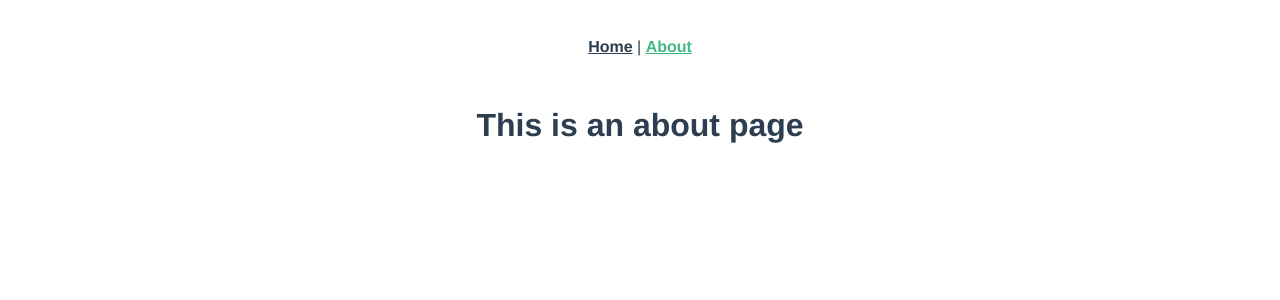
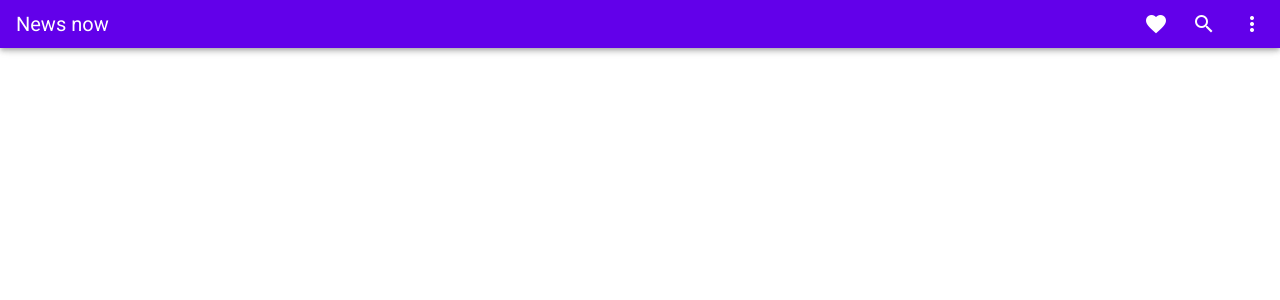
Before and after one commit to belueg/news, a Vue app: page /about in a window 1280 px wide. Shown: the top 300 px of the page. Built offline with nearby package versions, Linux system fonts and the light colour scheme.

Commit message:
development environment ready

```diff
--- a/package.json
+++ b/package.json
@@ -11,6 +11,7 @@
     "core-js": "^3.6.5",
     "vue": "^2.6.11",
     "vue-router": "^3.2.0",
+    "vuetify": "^2.2.11",
     "vuex": "^3.4.0"
   },
   "devDependencies": {
@@ -26,8 +27,11 @@
     "eslint-plugin-vue": "^6.2.2",
     "node-sass": "^4.12.0",
     "prettier": "^1.19.1",
+    "sass": "^1.19.0",
     "sass-loader": "^8.0.2",
-    "vue-template-compiler": "^2.6.11"
+    "vue-cli-plugin-vuetify": "~2.0.7",
+    "vue-template-compiler": "^2.6.11",
+    "vuetify-loader": "^1.3.0"
   },
   "eslintConfig": {
     "root": true,
--- a/public/index.html
+++ b/public/index.html
@@ -6,6 +6,8 @@
     <meta name="viewport" content="width=device-width,initial-scale=1.0">
     <link rel="icon" href="<%= BASE_URL %>favicon.ico">
     <title><%= htmlWebpackPlugin.options.title %></title>
+    <link rel="stylesheet" href="https://fonts.googleapis.com/css?family=Roboto:100,300,400,500,700,900">
+    <link rel="stylesheet" href="https://cdn.jsdelivr.net/npm/@mdi/font@latest/css/materialdesignicons.min.css">
   </head>
   <body>
     <noscript>
--- a/src/App.vue
+++ b/src/App.vue
@@ -1,32 +1,24 @@
 <template>
-  <div id="app">
-    <div id="nav">
-      <router-link to="/">Home</router-link> |
-      <router-link to="/about">About</router-link>
-    </div>
-    <router-view />
-  </div>
+  <v-app>
+    <Navbar />
+    <v-main>
+      <router-view />
+    </v-main>
+  </v-app>
 </template>
 
-<style lang="scss">
-#app {
-  font-family: Avenir, Helvetica, Arial, sans-serif;
-  -webkit-font-smoothing: antialiased;
-  -moz-osx-font-smoothing: grayscale;
-  text-align: center;
-  color: #2c3e50;
+<script>
+import Navbar from './components/Navbar'
+
+export default {
+  name: 'App',
+
+  components: {
+    Navbar
+  },
+
+  data: () => ({
+    //
+  })
 }
-
-#nav {
-  padding: 30px;
-
-  a {
-    font-weight: bold;
-    color: #2c3e50;
-
-    &.router-link-exact-active {
-      color: #42b983;
-    }
-  }
-}
-</style>
+</script>
--- a/src/components/HelloWorld.vue
+++ b/src/components/HelloWorld.vue
@@ -1,130 +1,9 @@
 <template>
-  <div class="hello">
-    <h1>{{ msg }}</h1>
-    <p>
-      For a guide and recipes on how to configure / customize this project,<br />
-      check out the
-      <a href="https://cli.vuejs.org" target="_blank" rel="noopener"
-        >vue-cli documentation</a
-      >.
-    </p>
-    <h3>Installed CLI Plugins</h3>
-    <ul>
-      <li>
-        <a
-          href="https://github.com/vuejs/vue-cli/tree/dev/packages/%40vue/cli-plugin-babel"
-          target="_blank"
-          rel="noopener"
-          >babel</a
-        >
-      </li>
-      <li>
-        <a
-          href="https://github.com/vuejs/vue-cli/tree/dev/packages/%40vue/cli-plugin-router"
-          target="_blank"
-          rel="noopener"
-          >router</a
-        >
-      </li>
-      <li>
-        <a
-          href="https://github.com/vuejs/vue-cli/tree/dev/packages/%40vue/cli-plugin-vuex"
-          target="_blank"
-          rel="noopener"
-          >vuex</a
-        >
-      </li>
-      <li>
-        <a
-          href="https://github.com/vuejs/vue-cli/tree/dev/packages/%40vue/cli-plugin-eslint"
-          target="_blank"
-          rel="noopener"
-          >eslint</a
-        >
-      </li>
-    </ul>
-    <h3>Essential Links</h3>
-    <ul>
-      <li>
-        <a href="https://vuejs.org" target="_blank" rel="noopener">Core Docs</a>
-      </li>
-      <li>
-        <a href="https://forum.vuejs.org" target="_blank" rel="noopener"
-          >Forum</a
-        >
-      </li>
-      <li>
-        <a href="https://chat.vuejs.org" target="_blank" rel="noopener"
-          >Community Chat</a
-        >
-      </li>
-      <li>
-        <a href="https://twitter.com/vuejs" target="_blank" rel="noopener"
-          >Twitter</a
-        >
-      </li>
-      <li>
-        <a href="https://news.vuejs.org" target="_blank" rel="noopener">News</a>
-      </li>
-    </ul>
-    <h3>Ecosystem</h3>
-    <ul>
-      <li>
-        <a href="https://router.vuejs.org" target="_blank" rel="noopener"
-          >vue-router</a
-        >
-      </li>
-      <li>
-        <a href="https://vuex.vuejs.org" target="_blank" rel="noopener">vuex</a>
-      </li>
-      <li>
-        <a
-          href="https://github.com/vuejs/vue-devtools#vue-devtools"
-          target="_blank"
-          rel="noopener"
-          >vue-devtools</a
-        >
-      </li>
-      <li>
-        <a href="https://vue-loader.vuejs.org" target="_blank" rel="noopener"
-          >vue-loader</a
-        >
-      </li>
-      <li>
-        <a
-          href="https://github.com/vuejs/awesome-vue"
-          target="_blank"
-          rel="noopener"
-          >awesome-vue</a
-        >
-      </li>
-    </ul>
-  </div>
+  <h3>Hello world</h3>
 </template>
 
 <script>
 export default {
-  name: "HelloWorld",
-  props: {
-    msg: String
-  }
-};
+  name: 'HelloWorld'
+}
 </script>
-
-<!-- Add "scoped" attribute to limit CSS to this component only -->
-<style scoped lang="scss">
-h3 {
-  margin: 40px 0 0;
-}
-ul {
-  list-style-type: none;
-  padding: 0;
-}
-li {
-  display: inline-block;
-  margin: 0 10px;
-}
-a {
-  color: #42b983;
-}
-</style>
--- /dev/null
+++ b/src/components/Navbar.vue
@@ -0,0 +1,37 @@
+<template>
+  <div>
+    <v-app-bar color="deep-purple accent-4" dense dark>
+      <v-toolbar-title>News now</v-toolbar-title>
+
+      <v-spacer></v-spacer>
+
+      <v-btn icon>
+        <v-icon>mdi-heart</v-icon>
+      </v-btn>
+
+      <v-btn icon>
+        <v-icon>mdi-magnify</v-icon>
+      </v-btn>
+
+      <v-menu left bottom>
+        <template v-slot:activator="{ on, attrs }">
+          <v-btn icon v-bind="attrs" v-on="on">
+            <v-icon>mdi-dots-vertical</v-icon>
+          </v-btn>
+        </template>
+
+        <v-list>
+          <v-list-item v-for="n in 5" :key="n" @click="() => {}">
+            <v-list-item-title>Option {{ n }}</v-list-item-title>
+          </v-list-item>
+        </v-list>
+      </v-menu>
+    </v-app-bar>
+  </div>
+</template>
+
+<script>
+export default {
+  name: 'Navbar'
+}
+</script>
--- a/src/main.js
+++ b/src/main.js
@@ -2,11 +2,13 @@ import Vue from "vue";
 import App from "./App.vue";
 import router from "./router";
 import store from "./store";
+import vuetify from "./plugins/vuetify";
 
 Vue.config.productionTip = false;
 
 new Vue({
   router,
   store,
+  vuetify,
   render: h => h(App)
 }).$mount("#app");
--- /dev/null
+++ b/src/plugins/vuetify.js
@@ -0,0 +1,6 @@
+import Vue from "vue";
+import Vuetify from "vuetify/lib";
+
+Vue.use(Vuetify);
+
+export default new Vuetify({});
--- a/src/router/index.js
+++ b/src/router/index.js
@@ -1,30 +1,32 @@
-import Vue from "vue";
-import VueRouter from "vue-router";
-import Home from "../views/Home.vue";
+import Vue from 'vue'
+import VueRouter from 'vue-router'
+import Home from '../views/Home.vue'
 
-Vue.use(VueRouter);
+Vue.use(VueRouter)
 
 const routes = [
   {
-    path: "/",
-    name: "Home",
+    path: '/',
+    name: 'Home',
     component: Home
-  },
-  {
-    path: "/about",
-    name: "About",
-    // route level code-splitting
-    // this generates a separate chunk (about.[hash].js) for this route
-    // which is lazy-loaded when the route is visited.
-    component: () =>
-      import(/* webpackChunkName: "about" */ "../views/About.vue")
   }
-];
+
+  // ,
+  // {
+  //   path: "/about",
+  //   name: "About",
+  //   // route level code-splitting
+  //   // this generates a separate chunk (about.[hash].js) for this route
+  //   // which is lazy-loaded when the route is visited.
+  //   component: () =>
+  //     import(/* webpackChunkName: "about" */ "../views/About.vue")
+  // }
+]
 
 const router = new VueRouter({
-  mode: "history",
+  mode: 'history',
   base: process.env.BASE_URL,
   routes
-});
+})
 
-export default router;
+export default router
--- a/src/views/About.vue
+++ /dev/null
@@ -1,5 +0,0 @@
-<template>
-  <div class="about">
-    <h1>This is an about page</h1>
-  </div>
-</template>
--- a/src/views/Home.vue
+++ b/src/views/Home.vue
@@ -1,18 +1,17 @@
 <template>
   <div class="home">
-    <img alt="Vue logo" src="../assets/logo.png" />
-    <HelloWorld msg="Welcome to Your Vue.js App" />
+      <HelloWorld />
   </div>
 </template>
 
 <script>
 // @ is an alias to /src
-import HelloWorld from "@/components/HelloWorld.vue";
+import HelloWorld from '@/components/HelloWorld.vue'
 
 export default {
-  name: "Home",
+  name: 'Home',
   components: {
     HelloWorld
   }
-};
+}
 </script>
--- /dev/null
+++ b/vue.config.js
@@ -0,0 +1,3 @@
+module.exports = {
+  transpileDependencies: ["vuetify"]
+};
```
Also changed, not shown: src/assets/logo.svg (added), 1 other file (tests, documents, lock files or other folders).
